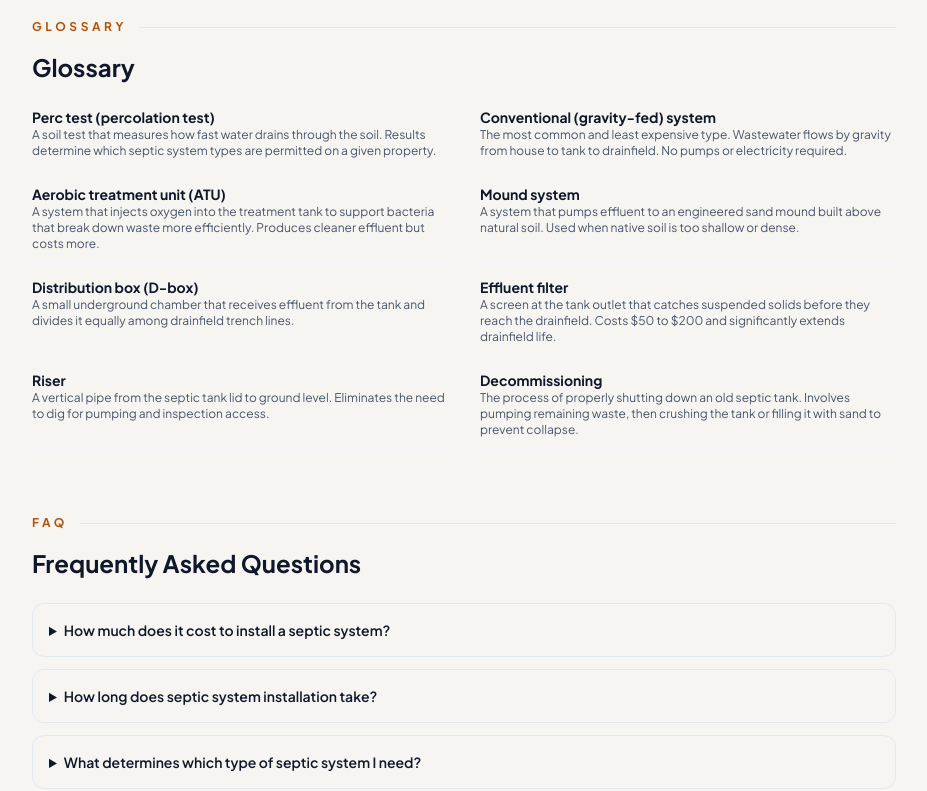
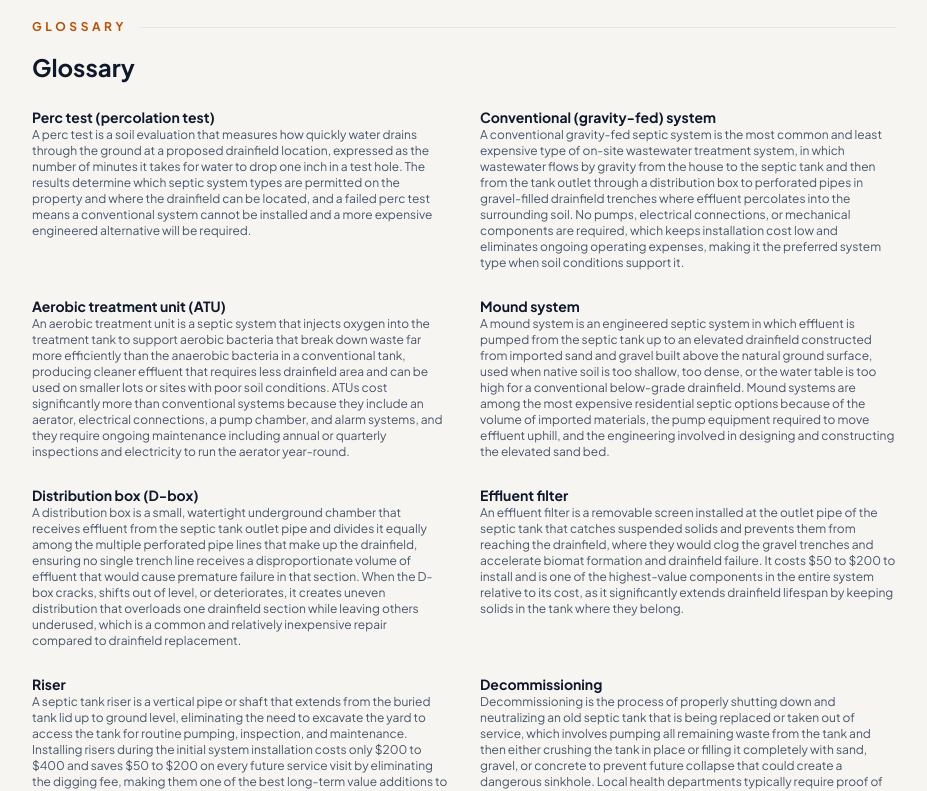
Before and after one commit to thebasementguide2026/theseptic.guide-, a Next.js app: page /cost-guides/septic-system-installation-cost in a window 1280 px wide. Shown: the part 7020-7811 px from the top of the page, without its empty margins (176-1103 px from the left). Built offline with nearby package versions, Linux system fonts and the light colour scheme.

Commit message:
Update page.tsx

```diff
--- a/app/cost-guides/septic-system-installation-cost/page.tsx
+++ b/app/cost-guides/septic-system-installation-cost/page.tsx
@@ -523,35 +523,35 @@ export default function SepticInstallationCostArticle() {
           <div className='grid md:grid-cols-2 gap-x-8 gap-y-3'>
             <div className='border-b border-slate-100 pb-3'>
               <dt className='font-bold text-slate-900 text-sm'>Perc test (percolation test)</dt>
-              <dd className='text-slate-600 text-xs'>A soil test that measures how fast water drains through the soil. Results determine which septic system types are permitted on a given property.</dd>
+              <dd className='text-slate-600 text-xs'>A perc test is a soil evaluation that measures how quickly water drains through the ground at a proposed drainfield location, expressed as the number of minutes it takes for water to drop one inch in a test hole. The results determine which septic system types are permitted on the property and where the drainfield can be located, and a failed perc test means a conventional system cannot be installed and a more expensive engineered alternative will be required.</dd>
             </div>
             <div className='border-b border-slate-100 pb-3'>
               <dt className='font-bold text-slate-900 text-sm'>Conventional (gravity-fed) system</dt>
-              <dd className='text-slate-600 text-xs'>The most common and least expensive type. Wastewater flows by gravity from house to tank to drainfield. No pumps or electricity required.</dd>
+              <dd className='text-slate-600 text-xs'>A conventional gravity-fed septic system is the most common and least expensive type of on-site wastewater treatment system, in which wastewater flows by gravity from the house to the septic tank and then from the tank outlet through a distribution box to perforated pipes in gravel-filled drainfield trenches where effluent percolates into the surrounding soil. No pumps, electrical connections, or mechanical components are required, which keeps installation cost low and eliminates ongoing operating expenses, making it the preferred system type when soil conditions support it.</dd>
             </div>
             <div className='border-b border-slate-100 pb-3'>
               <dt className='font-bold text-slate-900 text-sm'>Aerobic treatment unit (ATU)</dt>
-              <dd className='text-slate-600 text-xs'>A system that injects oxygen into the treatment tank to support bacteria that break down waste more efficiently. Produces cleaner effluent but costs more.</dd>
+              <dd className='text-slate-600 text-xs'>An aerobic treatment unit is a septic system that injects oxygen into the treatment tank to support aerobic bacteria that break down waste far more efficiently than the anaerobic bacteria in a conventional tank, producing cleaner effluent that requires less drainfield area and can be used on smaller lots or sites with poor soil conditions. ATUs cost significantly more than conventional systems because they include an aerator, electrical connections, a pump chamber, and alarm systems, and they require ongoing maintenance including annual or quarterly inspections and electricity to run the aerator year-round.</dd>
             </div>
             <div className='border-b border-slate-100 pb-3'>
               <dt className='font-bold text-slate-900 text-sm'>Mound system</dt>
-              <dd className='text-slate-600 text-xs'>A system that pumps effluent to an engineered sand mound built above natural soil. Used when native soil is too shallow or dense.</dd>
+              <dd className='text-slate-600 text-xs'>A mound system is an engineered septic system in which effluent is pumped from the septic tank up to an elevated drainfield constructed from imported sand and gravel built above the natural ground surface, used when native soil is too shallow, too dense, or the water table is too high for a conventional below-grade drainfield. Mound systems are among the most expensive residential septic options because of the volume of imported materials, the pump equipment required to move effluent uphill, and the engineering involved in designing and constructing the elevated sand bed.</dd>
             </div>
             <div className='border-b border-slate-100 pb-3'>
               <dt className='font-bold text-slate-900 text-sm'>Distribution box (D-box)</dt>
-              <dd className='text-slate-600 text-xs'>A small underground chamber that receives effluent from the tank and divides it equally among drainfield trench lines.</dd>
+              <dd className='text-slate-600 text-xs'>A distribution box is a small, watertight underground chamber that receives effluent from the septic tank outlet pipe and divides it equally among the multiple perforated pipe lines that make up the drainfield, ensuring no single trench line receives a disproportionate volume of effluent that would cause premature failure in that section. When the D-box cracks, shifts out of level, or deteriorates, it creates uneven distribution that overloads one drainfield section while leaving others underused, which is a common and relatively inexpensive repair compared to drainfield replacement.</dd>
             </div>
             <div className='border-b border-slate-100 pb-3'>
               <dt className='font-bold text-slate-900 text-sm'>Effluent filter</dt>
-              <dd className='text-slate-600 text-xs'>A screen at the tank outlet that catches suspended solids before they reach the drainfield. Costs $50 to $200 and significantly extends drainfield life.</dd>
+              <dd className='text-slate-600 text-xs'>An effluent filter is a removable screen installed at the outlet pipe of the septic tank that catches suspended solids and prevents them from reaching the drainfield, where they would clog the gravel trenches and accelerate biomat formation and drainfield failure. It costs $50 to $200 to install and is one of the highest-value components in the entire system relative to its cost, as it significantly extends drainfield lifespan by keeping solids in the tank where they belong.</dd>
             </div>
             <div className='border-b border-slate-100 pb-3'>
               <dt className='font-bold text-slate-900 text-sm'>Riser</dt>
-              <dd className='text-slate-600 text-xs'>A vertical pipe from the septic tank lid to ground level. Eliminates the need to dig for pumping and inspection access.</dd>
+              <dd className='text-slate-600 text-xs'>A septic tank riser is a vertical pipe or shaft that extends from the buried tank lid up to ground level, eliminating the need to excavate the yard to access the tank for routine pumping, inspection, and maintenance. Installing risers during the initial system installation costs only $200 to $400 and saves $50 to $200 on every future service visit by eliminating the digging fee, making them one of the best long-term value additions to any new installation.</dd>
             </div>
             <div className='border-b border-slate-100 pb-3'>
               <dt className='font-bold text-slate-900 text-sm'>Decommissioning</dt>
-              <dd className='text-slate-600 text-xs'>The process of properly shutting down an old septic tank. Involves pumping remaining waste, then crushing the tank or filling it with sand to prevent collapse.</dd>
+              <dd className='text-slate-600 text-xs'>Decommissioning is the process of properly shutting down and neutralizing an old septic tank that is being replaced or taken out of service, which involves pumping all remaining waste from the tank and then either crushing the tank in place or filling it completely with sand, gravel, or concrete to prevent future collapse that could create a dangerous sinkhole. Local health departments typically require proof of proper decommissioning before issuing a permit for a replacement system, and the cost of $500 to $2,000 is a hidden expense that many contractor estimates omit from their initial quotes.</dd>
             </div>
           </div>
         </div>
```
